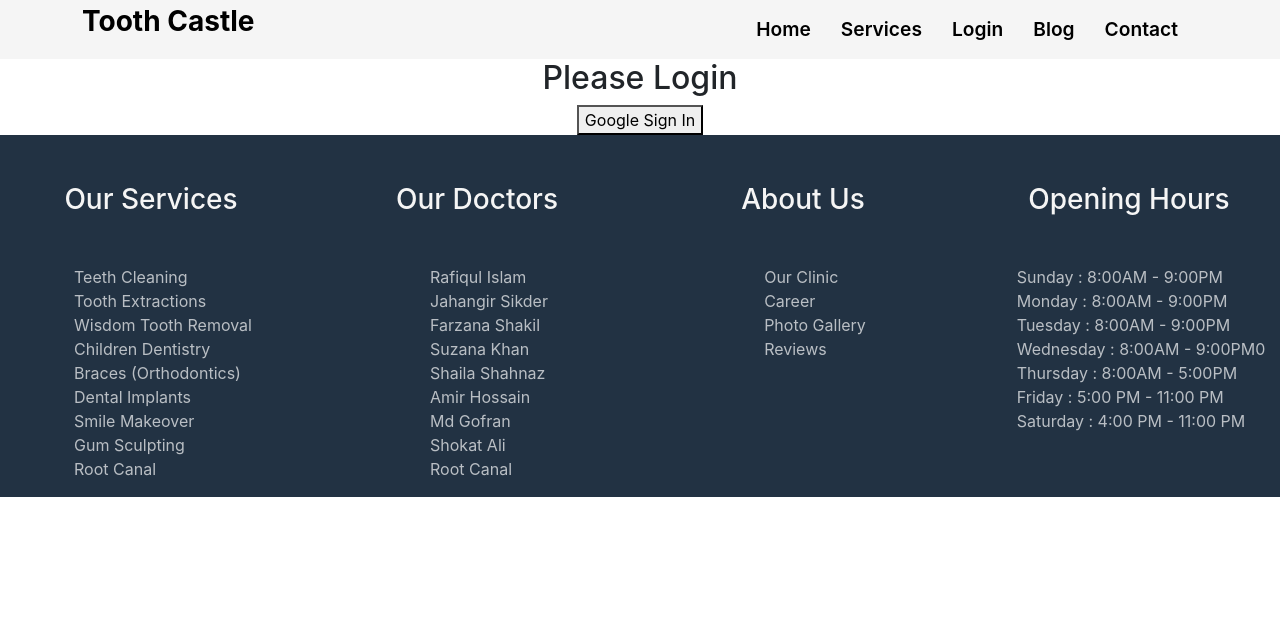
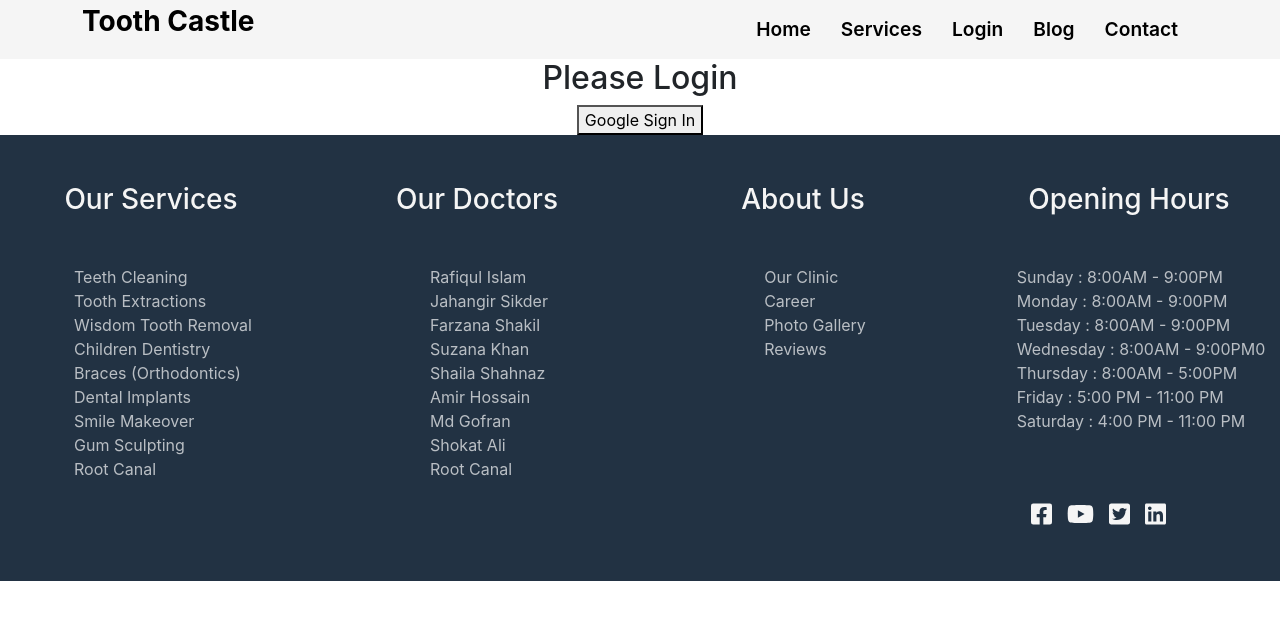
Before and after one commit to IshtiaqAhmed001/toothcastle-dental-clinic, a React (Create React App) app: page /login in a window 1280 px wide. Shown: the top 620 px of the page. Built offline with nearby package versions, Linux system fonts and the light colour scheme.

Commit message:
footer edited

```diff
--- a/src/components/Footer/Footer.js
+++ b/src/components/Footer/Footer.js
@@ -80,8 +80,13 @@ const Footer = () => {
                             <li> <NavLink className="footer-links" to="*">Thursday : 8:00AM - 5:00PM</NavLink></li>
                             <li> <NavLink className="footer-links" to="*">Friday : 5:00 PM - 11:00 PM</NavLink></li>
                             <li> <NavLink className="footer-links" to="*">Saturday : 4:00 PM - 11:00 PM</NavLink></li>
-
                         </ul>
+                        <div className="text-start ms-5 my-5">
+                            <NavLink style={linkStyle} to="/fb">{fbIcon}</NavLink>
+                            <NavLink style={linkStyle} to="/youtube">{youtubeIcon}</NavLink>
+                            <NavLink style={linkStyle} to="/twitter">{twitterIcon}</NavLink>
+                            <NavLink style={linkStyle} to="/linkedin">{linkedInIcon}</NavLink>
+                        </div>
                     </div>
                 </div>
 
@@ -91,11 +96,3 @@ const Footer = () => {
 };
 
 export default Footer;
-
-
-{/* <div className="text-start my-5">
-<NavLink style={linkStyle} to="/fb">{fbIcon}</NavLink>
-<NavLink style={linkStyle} to="/youtube">{youtubeIcon}</NavLink>
-<NavLink style={linkStyle} to="/twitter">{twitterIcon}</NavLink>
-<NavLink style={linkStyle} to="/linkedin">{linkedInIcon}</NavLink>
-</div> */}
```
